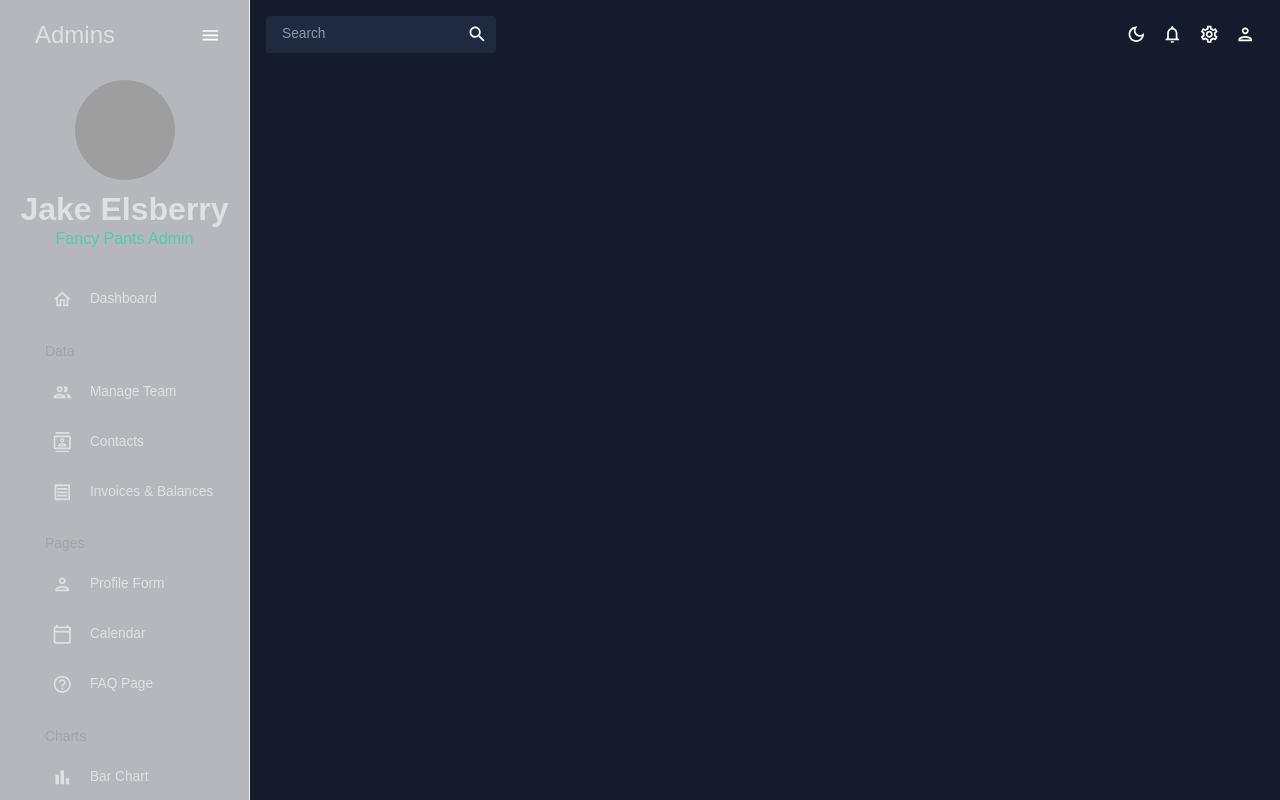
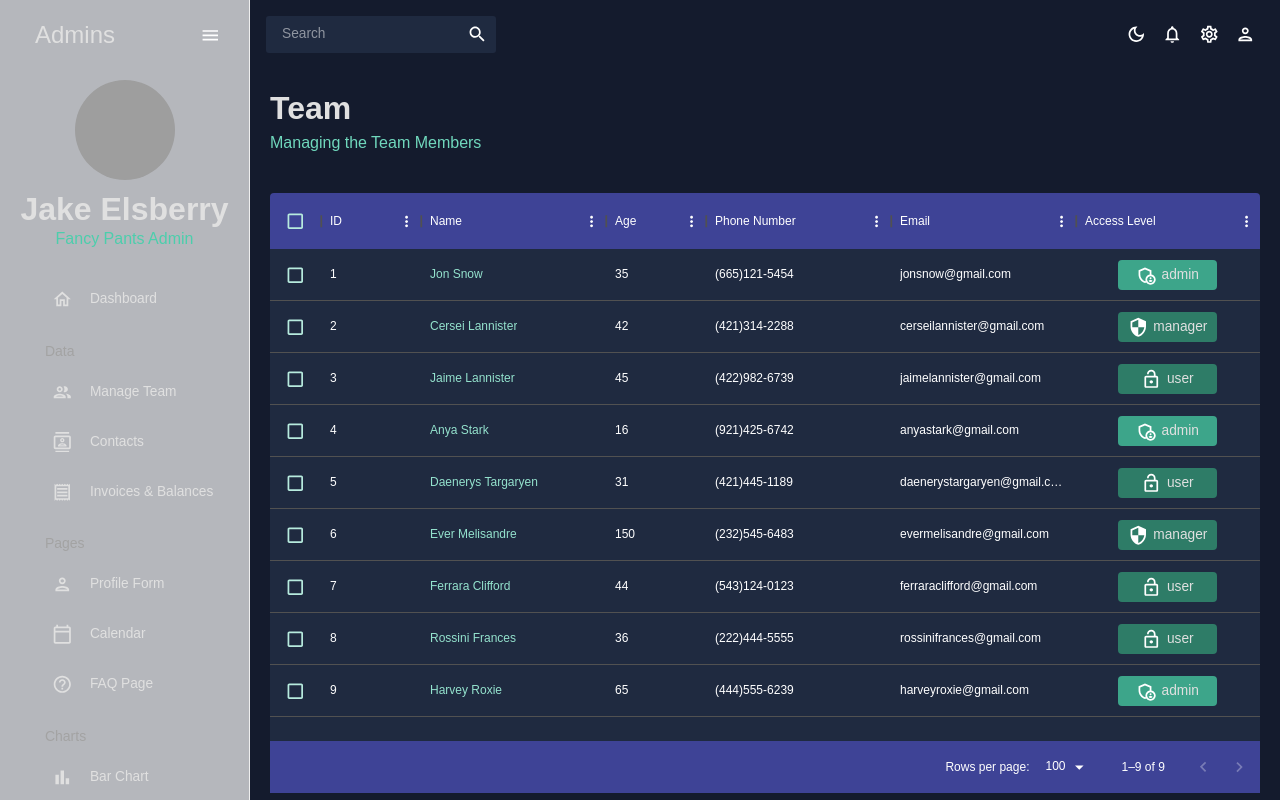
Before and after one commit to Schmelzberry/react-dashboard, a React (Create React App) app: page /team in a window 1280 px wide. Shown: the top 800 px of the page. Built offline with nearby package versions, Linux system fonts and the light colour scheme; grey boxes are pictures that could not be loaded.

Commit message:
team members table functional

```diff
--- a/src/App.js
+++ b/src/App.js
@@ -4,7 +4,7 @@
 import Topbar  from "./scenes/global/Topbar";
 import Dashboard from "./scenes/dashboard";
 import Navbar from "./scenes/global/Navbar";
-// import Team from "./scenes/team";
+import Team from "./scenes/team";
 // import Invoices from "./scenes/invoices";
 // import Contacts from "./scenes/contacts";
 // import Bar from "./scenes/bar";
@@ -28,7 +28,7 @@
             <Topbar />
             <Routes>
               <Route path="/" element={<Dashboard />} />
-              {/* <Route path="/team" element={<Team />} /> */}
+              <Route path="/team" element={<Team />} />
               {/* <Route path="/contacts" element={<Contacts />} /> */}
               {/* <Route path="/invoices" element={<Invoices />} /> */}
               {/* <Route path="/form" element={<Form />} /> */}
@@ -40,7 +40,7 @@
               {/* <Route path="/calendar" element={<Calendar />} /> */}
             </Routes>
           </main>
-        </div>;
+        </div>
       </ThemeProvider>
     </ColorModeContext.Provider>
   );
--- a/src/scenes/dashboard/index.jsx
+++ b/src/scenes/dashboard/index.jsx
@@ -5,7 +5,7 @@
   return (
     <Box m="20px">
       <Box display="flex" justifyContent="space-between" alignItems="center">
-        <Header title="DASHBOARD" subtitle="Welcome to your dashboard" />
+        <Header title="Dashboard" subtitle="Welcome to your dashboard!" />
       </Box>
     </Box>
   );
--- a/src/scenes/global/Navbar.jsx
+++ b/src/scenes/global/Navbar.jsx
@@ -21,6 +21,7 @@
   const theme = useTheme();
   const colors = tokens(theme.palette.mode);
   return (
+    <Link to={to} style={{ textDecoration: 'none', color: 'inherit' }}>
     <MenuItem
       active={selected === title}
       style={{
@@ -32,6 +33,7 @@
       <Typography>{title}</Typography>
       <Link to={to} />
     </MenuItem>
+    </Link>
   );
 };
 
--- /dev/null
+++ b/src/scenes/team/index.jsx
@@ -0,0 +1,109 @@
+import { Box, Typography, useTheme } from "@mui/material";
+import { DataGrid } from "@mui/x-data-grid";
+import { tokens } from "../../theme";
+import { mockDataTeam } from "../../data/mockData";
+import AdminPanelSettingsOutlinedIcon from "@mui/icons-material/AdminPanelSettingsOutlined";
+import LockOpenOutlinedIcon from "@mui/icons-material/LockOpenOutlined";
+import SecurityOutlinedIcon from "@mui/icons-material/SecurityOutlined";
+import Header from "../../components/Header";
+
+const Team = () => {
+  const theme = useTheme();
+  const colors = tokens(theme.palette.mode);
+  const columns = [
+    { field: "id", headerName: "ID" },
+    {
+      field: "name",
+      headerName: "Name",
+      flex: 1,
+      cellClassName: "name-column--cell",
+    },
+    {
+      field: "age",
+      headerName: "Age",
+      type: "number",
+      headerAlign: "left",
+      align: "left",
+    },
+    {
+      field: "phone",
+      headerName: "Phone Number",
+      flex: 1,
+    },
+    {
+      field: "email",
+      headerName: "Email",
+      flex: 1,
+    },
+    {
+      field: "accessLevel",
+      headerName: "Access Level",
+      flex: 1,
+      renderCell: ({ row: { access } }) => {
+        return (
+          <Box
+            width="60%"
+            m="0 auto"
+            p="5px"
+            display="flex"
+            justifyContent="center"
+            backgroundColor={
+              access === "admin"
+                ? colors.greenAccent[600]
+                : access === "manager"
+                ? colors.greenAccent[700]
+                : colors.greenAccent[700]
+            }
+            borderRadius="4px"
+          >
+            {access === "admin" && <AdminPanelSettingsOutlinedIcon />}
+            {access === "manager" && <SecurityOutlinedIcon />}
+            {access === "user" && <LockOpenOutlinedIcon />}
+            <Typography color={colors.grey[100]} sx={{ ml: "5px" }}>
+              {access}
+            </Typography>
+          </Box>
+        );
+      },
+    },
+  ];
+
+  return (
+    <Box m="20px">
+      <Header title="Team" subtitle="Managing the Team Members" />
+      <Box
+        m="40px 0 0 0"
+        height="75vh"
+        sx={{
+          "& .MuiDataGrid-root": {
+            border: "none",
+          },
+          "& .MuiDataGrid-cell": {
+            borderBottom: "none",
+          },
+          "& .name-column--cell": {
+            color: colors.greenAccent[300],
+          },
+          "& .MuiDataGrid-columnHeaders": {
+            backgroundColor: colors.blueAccent[700],
+            borderBottom: "none",
+          },
+          "& .MuiDataGrid-virtualScroller": {
+            backgroundColor: colors.primary[400],
+          },
+          "& .MuiDataGrid-footerContainer": {
+            borderTop: "none",
+            backgroundColor: colors.blueAccent[700],
+          },
+          "& .MuiCheckbox-root": {
+            color: `${colors.greenAccent[200]} !important`,
+          },
+        }}
+      >
+        <DataGrid checkboxSelection rows={mockDataTeam} columns={columns} />
+      </Box>
+    </Box>
+  );
+};
+
+export default Team;
```
